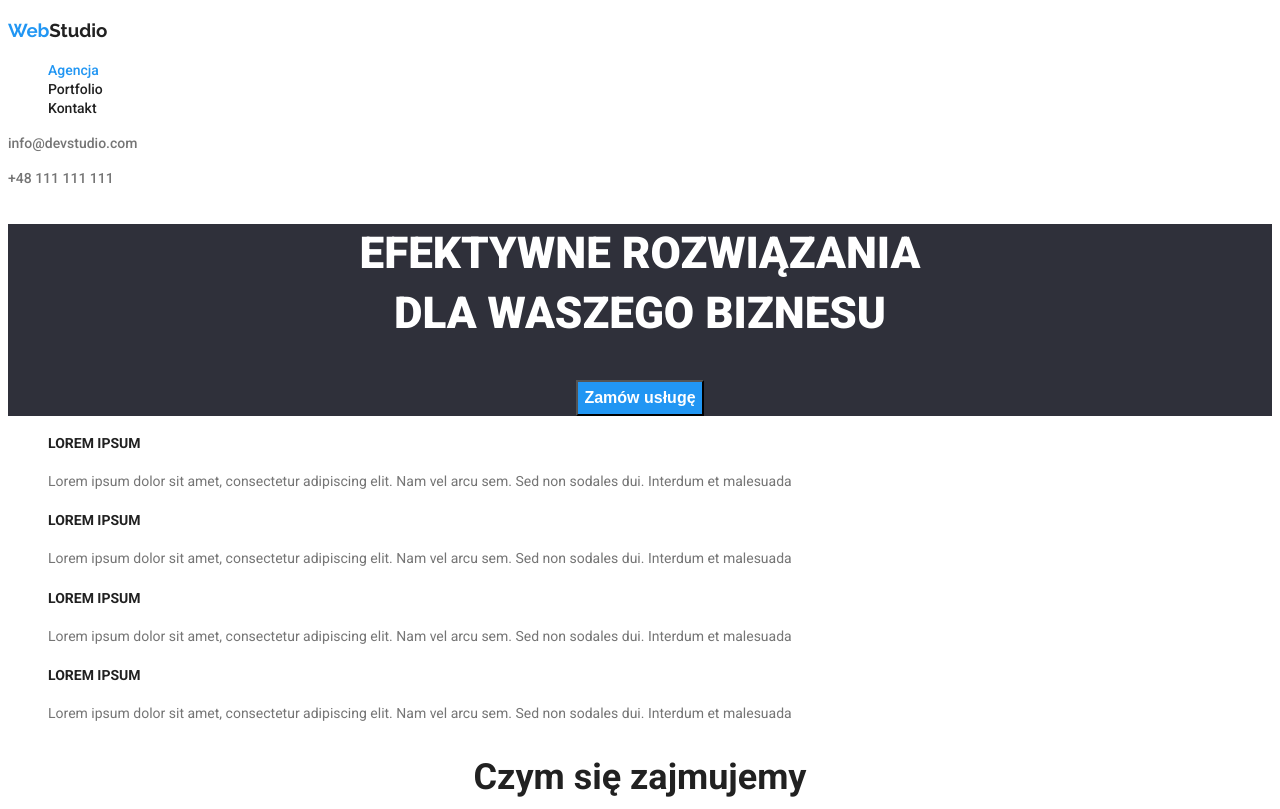
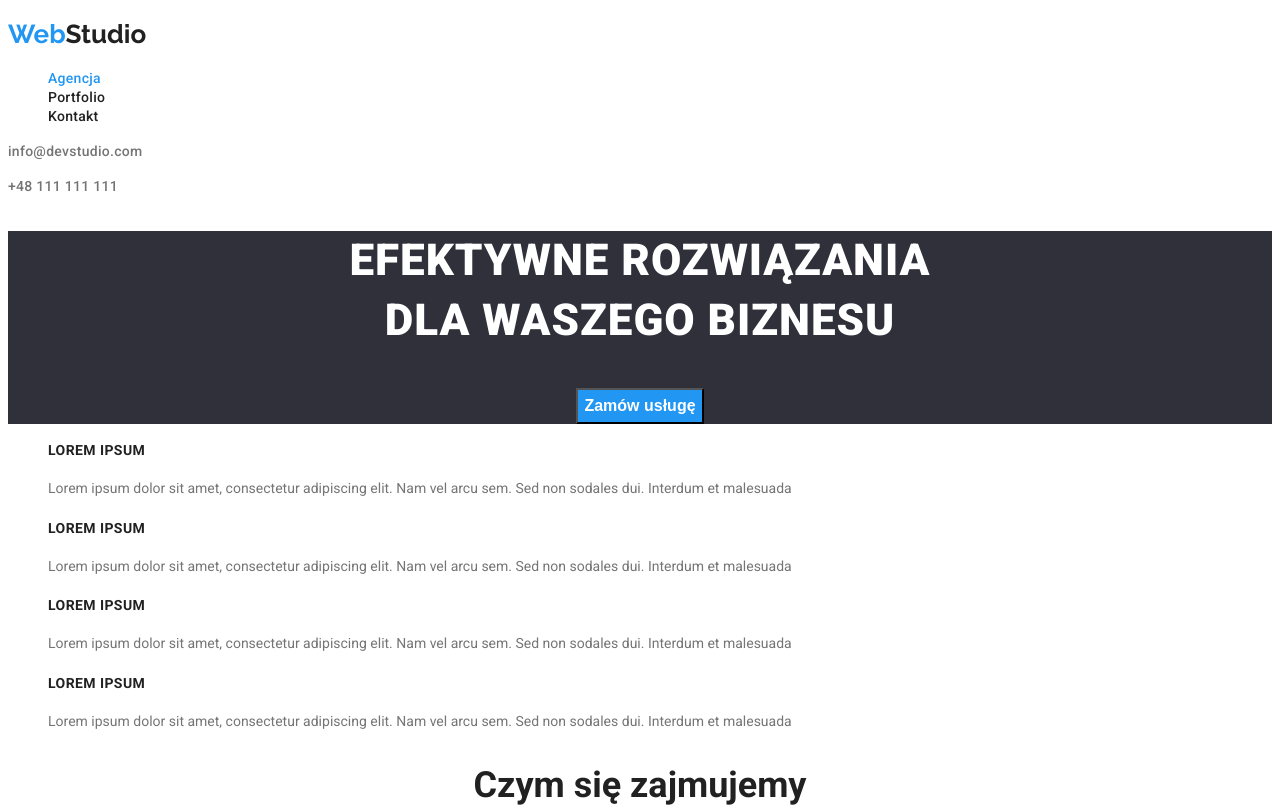
Before and after one commit to UlaMazurek/goit-markup-hw-08, a plain HTML site: page index.html in a window 1280 px wide. Shown: the top 809 px of the page. Drawn offline with Linux system fonts and the light colour scheme.

Commit message:
added semicolons

```diff
--- a/css/style.css
+++ b/css/style.css
@@ -11,9 +11,9 @@ background-color: var(--white);
 
 .logo .logo-link {font-family: "Raleway", sans-serif;
 font-weight: 700;
-font-size: 26px
+font-size: 26px;
 line-height: 1.17;
-letter-spacing: 3%;
+letter-spacing: 0.03;
 color: var(--main-color);
 text-decoration: none;
 }
@@ -26,13 +26,13 @@ text-decoration: none;
 font-weight: 500;
 font-size: 14px;
 line-height: 1.17;
-letter-spacing: 2%;
+letter-spacing: 0.02em;
 }
 
 .menu .menu-link {font-weight: 500;
 font-size: 14px;
 line-height: 1.17;
-letter-spacing: 2%;
+letter-spacing: 0.02em;
 color: var(--main-color);
 }
 
@@ -55,7 +55,7 @@ ul {list-style-type: none;}
 font-size: 14px;
 line-height: 1.17;
 text-align: right;
-letter-spacing: 2%;
+letter-spacing: 0.02em;
 text-decoration: none;
 }
 
@@ -68,7 +68,7 @@ text-decoration: none;
 
 .text {background-color: #2F303A;
 text-align: center;
-letter-spacing: 6%;
+letter-spacing: 0.06em;
 }
 
 .text-title {font-weight: 900;
@@ -87,7 +87,7 @@ background-color:var(--active-color);
 .asset-title {font-weight: 700;
 font-size: 14px;
 line-height: 1.17;
-letter-spacing: 3%;
+letter-spacing: 0.03em;
 }
 
 .asset-description {
@@ -136,7 +136,7 @@ background-color: var(--white);
 
 .logo-down .logo-down-link {font-family: "Raleway", sans-serif;
 font-weight: 700;
-font-size: 26px
+font-size: 26px;
 line-height: 1.17;
 letter-spacing: 3%;
 color: var(--white);
```
